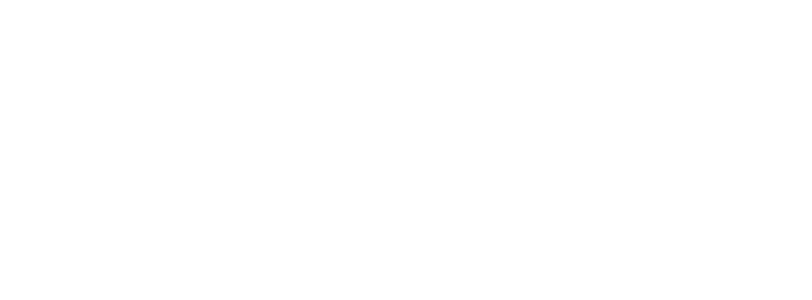
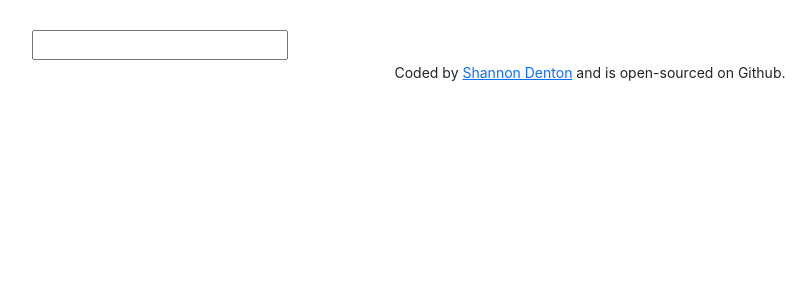
Before and after one commit to ShannonDenton/dictionary-project, a React (Create React App) app: page / in a window 1280 px wide. Shown: the top 300 px of the page, without its empty margins (50-862 px from the left). Built offline with nearby package versions, Linux system fonts and the light colour scheme.

Commit message:
Added search alert

```diff
--- a/src/App.css
+++ b/src/App.css
@@ -0,0 +1,8 @@
+.App-header {
+  margin: 30px 0;
+}
+
+.App-footer {
+  text-align: center;
+  margin: 30px 0;
+}
--- a/src/App.js
+++ b/src/App.js
@@ -1,9 +1,26 @@
 import "./App.css";
+import Dictionary from "./Dictionary";
 
 function App() {
   return (
     <div className="App">
-      <header className="App-header"></header>
+      <div className="container">
+        <header className="App-header"></header>
+        <main>
+          <Dictionary />
+        </main>
+        <footer>
+          <small>
+            {" "}
+            Coded by{" "}
+            <a href="https://shannon-denton.com/" target="_blank">
+              {" "}
+              Shannon Denton
+            </a>{" "}
+            and is open-sourced on Github.
+          </small>
+        </footer>
+      </div>
     </div>
   );
 }
--- /dev/null
+++ b/src/Dictionary.css
@@ -0,0 +1,3 @@
+footer {
+  text-align: center;
+}
--- /dev/null
+++ b/src/Dictionary.js
@@ -0,0 +1,23 @@
+import React, { useState } from "react";
+import "./Dictionary.css";
+
+export default function App() {
+  let [keyword, setKeyword] = useState("");
+
+  function Search(event) {
+    event.preventDefault();
+    alert(`Searching for ${keyword} definition`);
+  }
+
+  function handleKeywordChange(event) {
+    setKeyword(event.target.value);
+  }
+
+  return (
+    <div className="Dictionary">
+      <form onSubmit={Search}>
+        <input type="search" onChange={handleKeywordChange} />
+      </form>
+    </div>
+  );
+}
```
